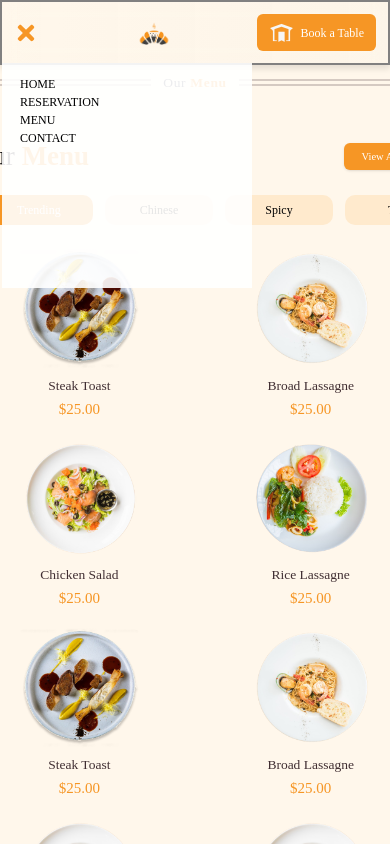
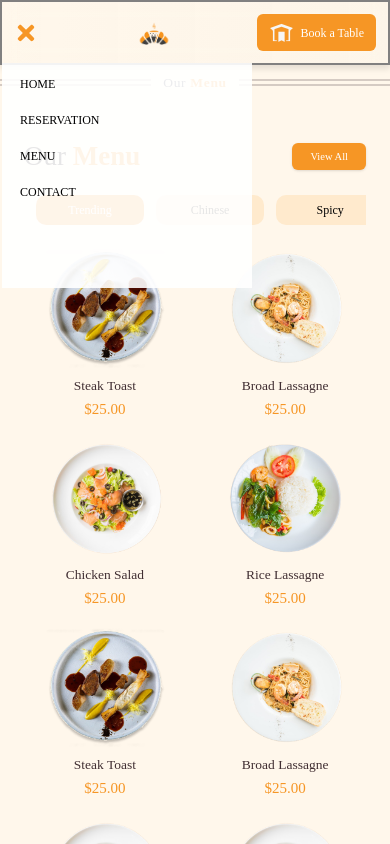
Before and after one commit to shyam888-git/Bon_Appetit, a React (Vite) app: page /menu in a window 390 px wide. Both pictures are taken after a click on the button 26 px from the left and 32 px from the top of the page. Shown: the top 844 px of the page. Built offline with nearby package versions, Linux system fonts and the light colour scheme; a web font is replaced by a local one.

Commit message:
menu responsive

```diff
--- a/src/components/Menu/Menu.tsx
+++ b/src/components/Menu/Menu.tsx
@@ -55,7 +55,7 @@ const Menu = () => {
   );
   return (
     <div className="bg-[#FFF7EB]  flex justify-center overflow-x-auto ">
-      <div className="w-[1200px] p-8">
+      <div className="sm:w-[1200px] w-full p-8">
         <div className="flex justify-between items-center mb-8">
           <h1 className="text-4xl">
             Our <strong className="text-[#F69625]">Menu</strong>
--- a/src/components/navbar/MobileNavbar.tsx
+++ b/src/components/navbar/MobileNavbar.tsx
@@ -52,11 +52,11 @@ const MobileNavbar = () => {
       </button>
       {isOpen && (
         <div className="absolute top-full left-0 w-full max-w-[250px] h-[225px] bg-white bg-opacity-90 z-50">
-          <ul className="flex flex-col items-start py-4 px-6">
+          <ul className="flex flex-col items-start gap-6 py-4 px-6">
             {navLink.map((link, idx) => (
               <li
                 key={idx}
-                className="cursor-pointer text-[#000] font-[18px] hover:text-[#F69625]"
+                className="cursor-pointer text-[#000] grid space-y-6 font-[18px] hover:text-[#F69625]"
               >
                 <a href={link.path}>{link.name}</a>
               </li>
```
